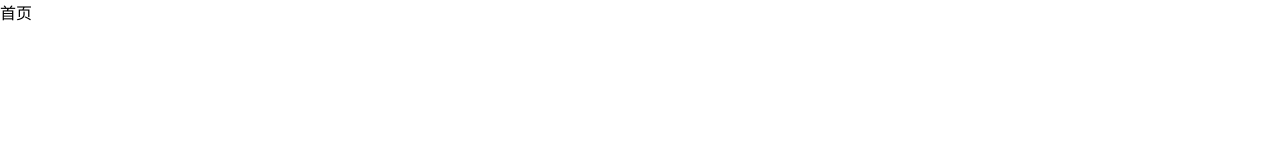
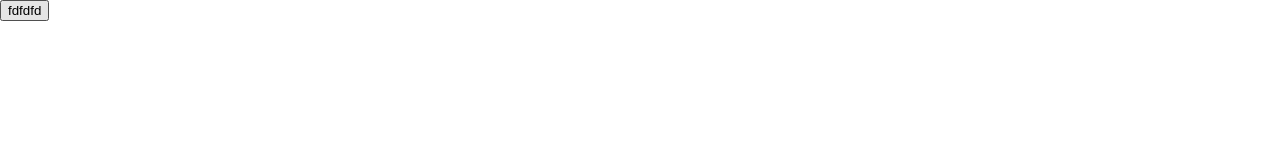
Before and after one commit to francis4869/ypy.douban, a Vue app in the folder ypydouban/: page / in a window 1280 px wide. Shown: the top 160 px of the page. Built offline with nearby package versions, Linux system fonts and the light colour scheme.

Commit message:
add papge s

```diff
--- a/ypydouban/src/components/HelloWorld.vue
+++ b/ypydouban/src/components/HelloWorld.vue
@@ -1,7 +1,10 @@
 <template>
+
   <div class="hello">
 
   </div>
+
+
 </template>
 
 <script>
--- a/ypydouban/src/main.js
+++ b/ypydouban/src/main.js
@@ -2,10 +2,12 @@ import Vue from 'vue'
 import App from './App.vue'
 
 import router from './router'
+import store from './store/index'
 
 Vue.config.productionTip = false
 
 new Vue({
   render: h => h(App),
-  router
+  router,
+  store
 }).$mount('#app')
--- a/ypydouban/src/pages/Home.vue
+++ b/ypydouban/src/pages/Home.vue
@@ -1,8 +1,19 @@
 <template>
-  <div>首页</div>
+  <div>
+    <input type="button" value="fdfdfd" @click="test" />
+  </div>
 </template>
 <script>
-export default {};
+export default {
+  methods: {
+    test() {
+      window.console.log(
+        this.$store.dispatch({ type: "increment", amount: 10 })
+      );
+      // window.console.log(this.$store);
+    }
+  }
+};
 </script>
 <style scoped>
 </style>
--- /dev/null
+++ b/ypydouban/src/store/index.js
@@ -0,0 +1,27 @@
+import Vue from "vue"
+import Vuex from "vuex"
+
+Vue.use(Vuex);
+
+
+
+const store = new Vuex.Store({
+    state: {
+        count: 0,
+        name: '郑亮琛'
+    },
+    mutations: {
+        increment(state) {
+            state.count++
+        }
+    },
+    actions: {
+        increment(context) {
+            context.commit('increment')
+        }
+    }
+})
+
+
+
+export default store;
```
